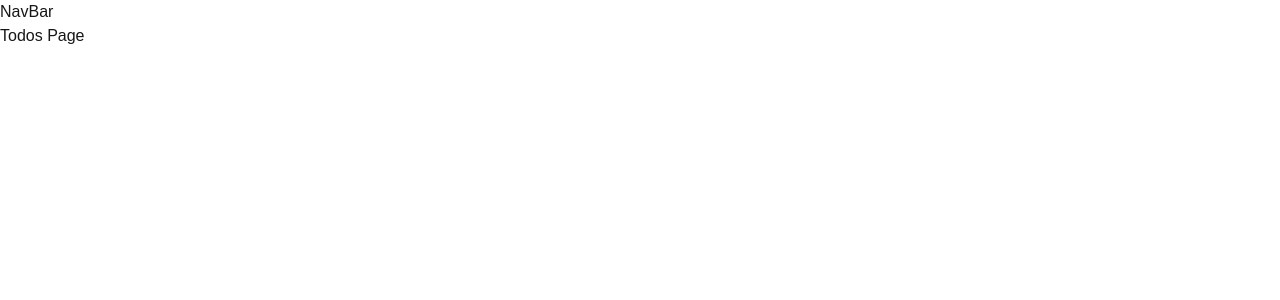
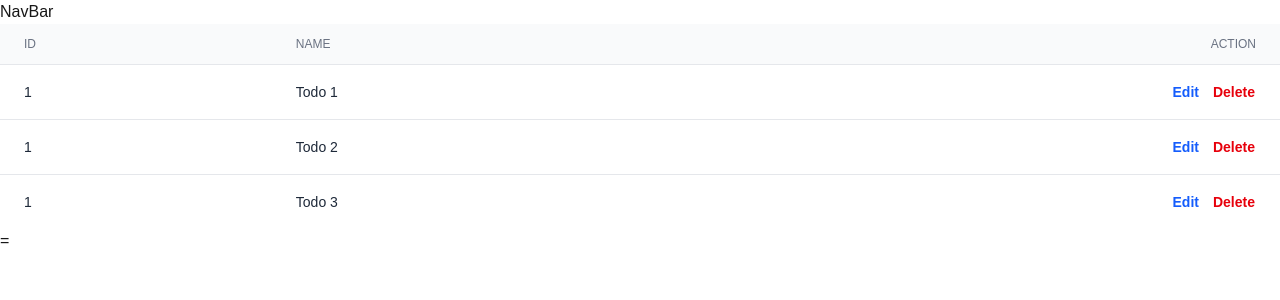
Before and after one commit to RubelBiswasDH/next-todos-app, a Next.js app: page /todos in a window 1280 px wide. Shown: the top 300 px of the page. Built offline with nearby package versions, Linux system fonts and the light colour scheme.

Commit message:
feat: added todo fetching logic

```diff
--- a/app/todos/page.tsx
+++ b/app/todos/page.tsx
@@ -1,9 +1,41 @@
 import React from 'react'
 
-function TodosPage() {
+async function TodosPage() {
+    const response = await fetch('http://localhost:3000/api/todos', {
+      cache: "no-store"
+    })
+    const data = await response.json()
+    console.log(data)
   return (
-    <div>Todos Page</div>
-  )
-}
+   <section>
+    <table className="min-w-full divide-y divide-gray-200 dark:divide-neutral-700">
+
+          <thead className="bg-gray-50 dark:bg-neutral-800">
+            <tr>
+              <th scope="col" className="px-6 py-3 text-start text-xs font-medium text-gray-500 uppercase dark:text-neutral-400">ID</th>
+              <th scope="col" className="px-6 py-3 text-start text-xs font-medium text-gray-500 uppercase dark:text-neutral-400">Name</th>
+              <th scope="col" className="px-6 py-3 text-end text-xs font-medium text-gray-500 uppercase dark:text-neutral-400">Action</th>
+            </tr>
+          </thead>
+
+
+          <tbody className="divide-y divide-gray-200 dark:divide-neutral-700">
+        {data?.todos?.map((t) => (
+ <tr key={t?.id} className="hover:bg-gray-50 dark:hover:bg-neutral-800/50">
+              <td className="px-6 py-4 whitespace-nowrap text-sm font-medium text-gray-800 dark:text-neutral-200">{t?.id}</td>
+              <td className="px-6 py-4 whitespace-nowrap text-sm text-gray-800 dark:text-neutral-200">{t?.name}</td>
+              <td className="px-6 py-4 whitespace-nowrap text-end text-sm font-medium">
+                <button type="button" className="inline-flex items-center gap-x-2 text-sm font-semibold rounded-lg border border-transparent text-blue-600 hover:text-blue-800 focus:outline-none focus:text-blue-800 disabled:opacity-50 disabled:pointer-events-none dark:text-blue-500 dark:hover:text-blue-400 dark:focus:text-blue-400 mr-3">Edit</button>
+                <button type="button" className="inline-flex items-center gap-x-2 text-sm font-semibold rounded-lg border border-transparent text-red-600 hover:text-red-800 focus:outline-none focus:text-red-800 disabled:opacity-50 disabled:pointer-events-none dark:text-red-500 dark:hover:text-red-400 dark:focus:text-red-400">Delete</button>
+              </td>
+            </tr>
+        ))}
+
+
+           =
+          </tbody>
+        </table>
+   </section>
+  ) }
 
 export default TodosPage
```
